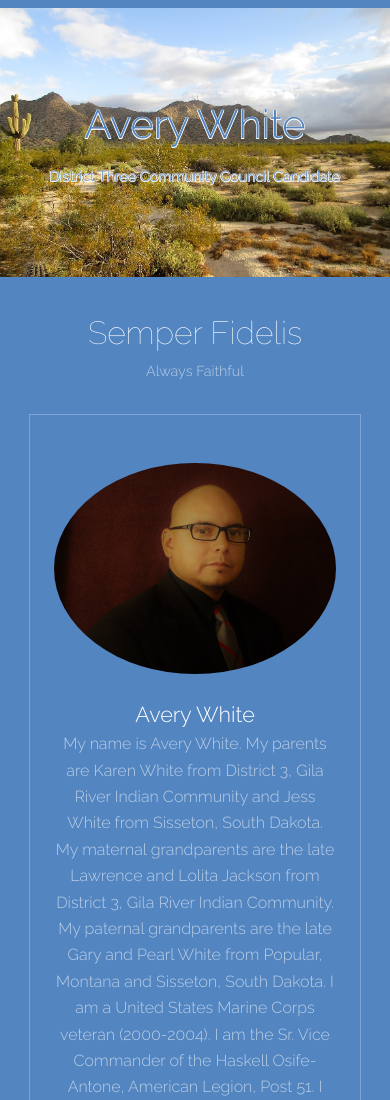
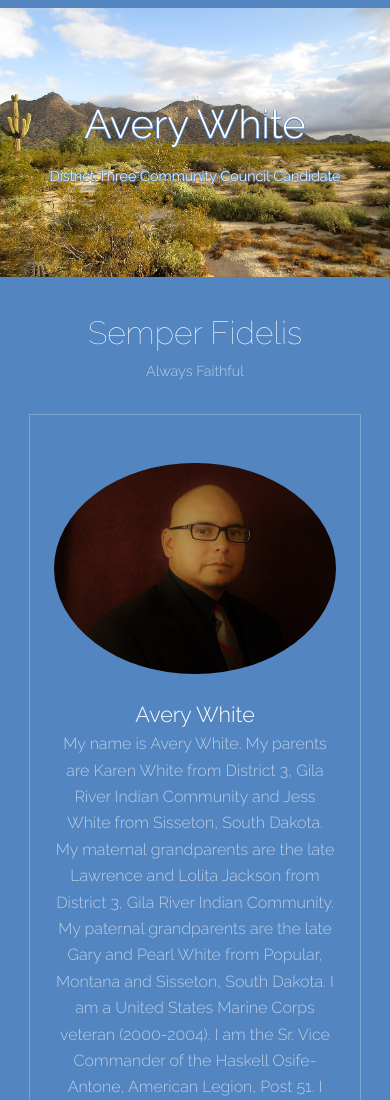
Before and after one commit to BuserDev/White, a plain HTML site: page index.html in a window 390 px wide. Shown: the top 1100 px of the page. Drawn offline with Linux system fonts and the light colour scheme.

Commit message:
added banner highlights

```diff
--- a/assets/css/main.css
+++ b/assets/css/main.css
@@ -3003,10 +3003,22 @@
 
 				#banner h1 {
 					font-size: 2.5em;
+					color: #fff;
+					text-shadow:
+					-.5px -.5px 0 #5385c1,
+					.5px -.5px 0 #5385c1,
+					-.5px .5px 0 #5385c1,
+					.5px .5px 0 #5385c1;
 				}
 
 				#banner p {
 					font-size: .9em;
+					color: #fff;
+					text-shadow:
+					-.5px -.5px 0 #5385c1,
+					.5px -.5px 0 #5385c1,
+					-.5px .5px 0 #5385c1,
+					.5px .5px 0 #5385c1;
 				}
 
 		}
@@ -3015,6 +3027,10 @@
 
 			#banner {
 				padding: 6em 1.5em 4em 1.5em;
+			}
+
+			#banner p {
+				color: #fff;
 			}
 
 		}
```
